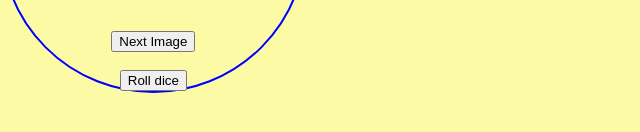
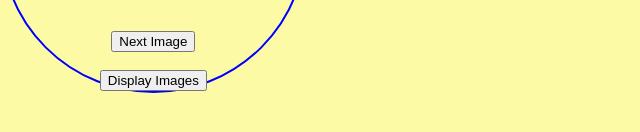
Before and after one commit to michaelcedrone/gamedevmike, a plain HTML site: page public/t2a01-arrays-by-michael.html in a window 1280 px wide. Shown: the part 602-734 px from the top of the page, 0-640 px from the left. Drawn offline with Linux system fonts and the light colour scheme; a script that the page names is missing.

Commit message:
Update t2a01-arrays-by-michael.html

```diff
--- a/public/t2a01-arrays-by-michael.html
+++ b/public/t2a01-arrays-by-michael.html
@@ -240,7 +240,7 @@
 
       <div>
 
-        <button onclick="displayRandomImages();"> Roll dice </button>
+        <button onclick="displayRandomImages();"> Display Images </button>
 
         </div>
 
```
